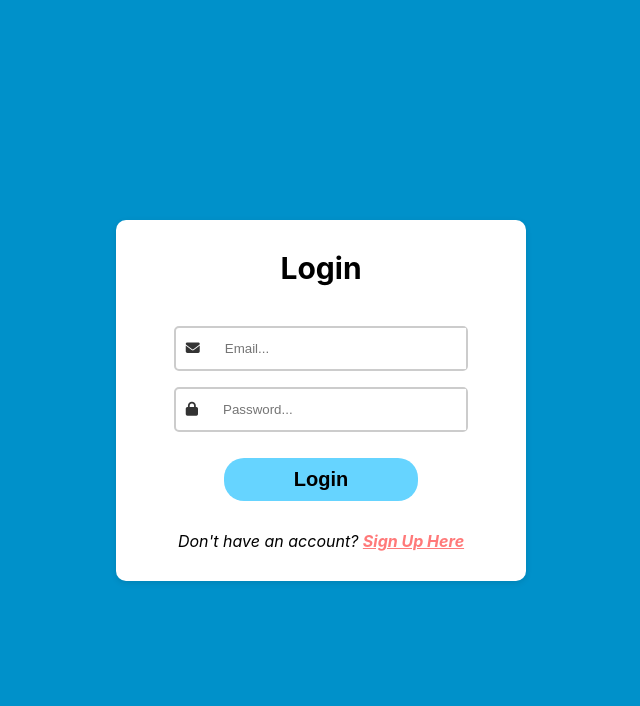
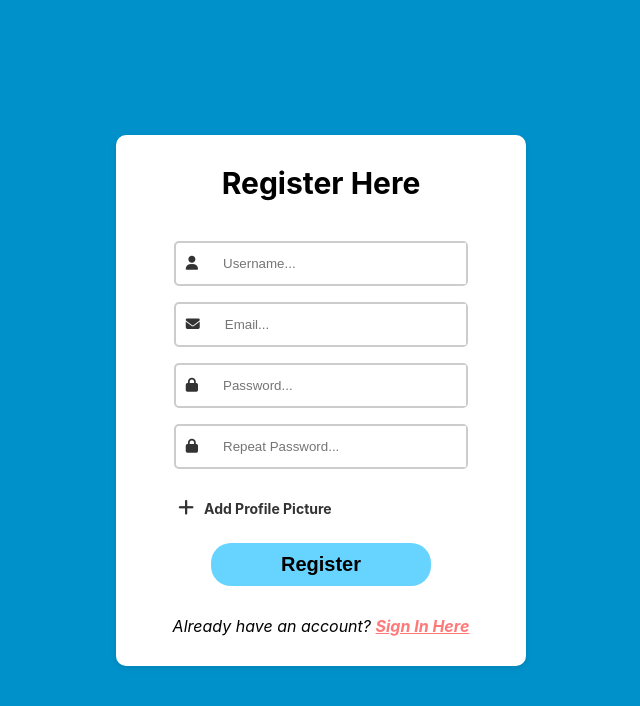
Before and after one commit to ErikTdrv/Task-Management-System, a React (Create React App) app in the folder client/: page / in a window 1280 px wide. Shown: the top 706 px of the page, without its empty margins (319-959 px from the left). Built offline with nearby package versions, Linux system fonts and the light colour scheme.

Commit message:
Adjusting Register component

```diff
--- a/client/src/App.js
+++ b/client/src/App.js
@@ -6,7 +6,7 @@ import Login from './components/Authentication/Login/Login';
 function App() {
   return (
     <div className="App">
-      <Login />
+      <Register />
     </div>
   );
 }
--- a/client/src/components/Authentication/Register/Register.js
+++ b/client/src/components/Authentication/Register/Register.js
@@ -1,37 +1,52 @@
-import React from 'react';
+import React, { useEffect, useState } from 'react';
 import './Register.css';
+import { convertToBase64, register } from '../../../services/userService';
 
 export default function Register() {
+    const [authData, setAuthData] = useState({username: '', email:'', password: '', repeatPassword: '', profilePicture: ''})
+    const [errors, setErrors] = useState({username: '', email:'', password: '', repeatPassword: '', profilePicture: ''})
+
+    async function registerHandler(e){
+        e.preventDefault()
+        console.log(authData)
+        const user = await register(authData);
+    }
     return (
         <div className="register_container">
-            <form className="register_form">
+            <form onSubmit={registerHandler} className="register_form">
                 <h1>Register Here</h1>
-                <img src="./logo192.png" alt="profile-picture" />
+                {authData.profilePicture && <img src={authData.profilePicture} alt="profile-picture" />}
                 <div className="username">
-                    {/* <label>Username:</label> */}
                     <i className="fa-solid fa-user"></i>
-                    <input type="text" placeholder='Name...' />
+                    <input type="text" placeholder='Username...'
+                    onChange={(e) => setAuthData({...authData, username: e.target.value})}
+                    />
                 </div>
                 <div className="email">
-                    {/* <label>Email:</label> */}
                     <i className="fa-solid fa-envelope"></i>
-                    <input type="text" placeholder='Email...' />
+                    <input type="text" placeholder='Email...'
+                    onChange={(e) => setAuthData({...authData, email: e.target.value})}
+                    />
                 </div>
                 <div className="password">
-                    {/* <label>Password:</label> */}
                     <i className="fa-solid fa-lock"></i>
-                    <input type="password" placeholder='Password...' />
+                    <input type="password" placeholder='Password...'
+                    onChange={(e) => setAuthData({...authData, password: e.target.value})}
+                    />
                 </div>
                 <div className="re-pass">
-                    {/* <label>Repeat Password:</label> */}
                     <i className="fa-solid fa-lock"></i>
-                    <input type="password" placeholder='Repeat Password...' />
+                    <input type="password" placeholder='Repeat Password...'
+                    onChange={(e) => setAuthData({...authData, repeatPassword: e.target.value})}
+                    />
                 </div>
                 <div className="file">
                     <label>
                         <i className="fa-solid fa-plus"></i>
                         Add Profile Picture
-                        <input type="file" />
+                        <input type="file"
+                        onChange={async (e) => setAuthData({...authData, profilePicture: await convertToBase64(e.target.files[0])})}
+                        />
                     </label>
                 </div>
                 <button>Register</button>
--- /dev/null
+++ b/client/src/services/userService.js
@@ -0,0 +1,30 @@
+const API_URL = 'http://localhost:7070';
+
+export const register = async (userData) => {
+    const response = await fetch(`${API_URL}/register`, {
+        method: 'POST',
+        headers: {
+            'Content-Type': 'application/json',
+        },
+        credentials: 'include',
+        body: JSON.stringify(userData)
+    });
+    if(response.ok){
+        const data = await response.json();
+        return data
+    }
+}
+export const convertToBase64 = async (file) => {
+
+    return new Promise((resolve, reject) => {
+      const fileReader = new FileReader();
+      fileReader.readAsDataURL(file);
+
+      fileReader.onload = () => {
+        resolve(fileReader.result);
+      };
+      fileReader.onerror = (error) => {
+        reject(error);
+      };
+    });
+  }
```
